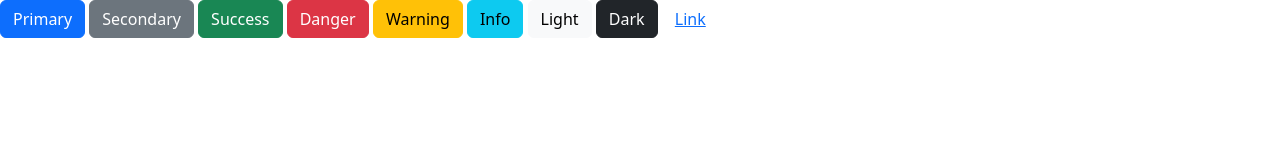
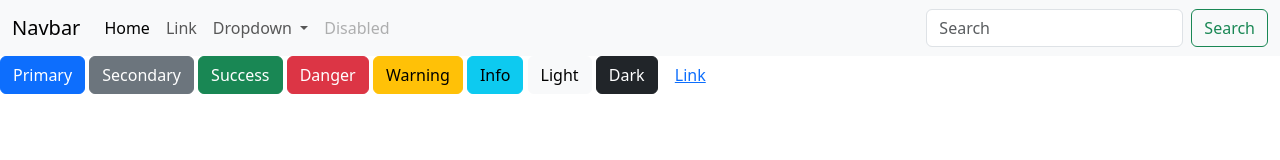
Before and after one commit to meirellesh/estudando-css, a plain HTML site: page aula7-07.06.23/index.html in a window 1280 px wide. Drawn offline with nearby package versions, Linux system fonts and the light colour scheme.

Commit message:
Bootstrap

```diff
--- a/aula7-07.06.23/index.html
+++ b/aula7-07.06.23/index.html
@@ -10,9 +10,84 @@
             integrity="sha384-9ndCyUaIbzAi2FUVXJi0CjmCapSmO7SnpJef0486qhLnuZ2cdeRhO02iuK6FUUVM"
             crossorigin="anonymous"
         />
-        <link rel="stylesheet" href="./css/styles.css">
+        <link rel="stylesheet" href="./css/styles.css" />
     </head>
     <body>
+        <nav class="navbar navbar-expand-lg bg-body-tertiary">
+            <div class="container-fluid">
+                <a class="navbar-brand" href="#">Navbar</a>
+                <button
+                    class="navbar-toggler"
+                    type="button"
+                    data-bs-toggle="collapse"
+                    data-bs-target="#navbarSupportedContent"
+                    aria-controls="navbarSupportedContent"
+                    aria-expanded="false"
+                    aria-label="Toggle navigation"
+                >
+                    <span class="navbar-toggler-icon"></span>
+                </button>
+                <div
+                    class="collapse navbar-collapse"
+                    id="navbarSupportedContent"
+                >
+                    <ul class="navbar-nav me-auto mb-2 mb-lg-0">
+                        <li class="nav-item">
+                            <a
+                                class="nav-link active"
+                                aria-current="page"
+                                href="#"
+                                >Home</a
+                            >
+                        </li>
+                        <li class="nav-item">
+                            <a class="nav-link" href="#">Link</a>
+                        </li>
+                        <li class="nav-item dropdown">
+                            <a
+                                class="nav-link dropdown-toggle"
+                                href="#"
+                                role="button"
+                                data-bs-toggle="dropdown"
+                                aria-expanded="false"
+                            >
+                                Dropdown
+                            </a>
+                            <ul class="dropdown-menu">
+                                <li>
+                                    <a class="dropdown-item" href="#">Action</a>
+                                </li>
+                                <li>
+                                    <a class="dropdown-item" href="#"
+                                        >Another action</a
+                                    >
+                                </li>
+                                <li><hr class="dropdown-divider" /></li>
+                                <li>
+                                    <a class="dropdown-item" href="#"
+                                        >Something else here</a
+                                    >
+                                </li>
+                            </ul>
+                        </li>
+                        <li class="nav-item">
+                            <a class="nav-link disabled">Disabled</a>
+                        </li>
+                    </ul>
+                    <form class="d-flex" role="search">
+                        <input
+                            class="form-control me-2"
+                            type="search"
+                            placeholder="Search"
+                            aria-label="Search"
+                        />
+                        <button class="btn btn-outline-success" type="submit">
+                            Search
+                        </button>
+                    </form>
+                </div>
+            </div>
+        </nav>
         <button type="button" class="btn btn-primary">Primary</button>
         <button type="button" class="btn btn-secondary">Secondary</button>
         <button type="button" class="btn btn-success">Success</button>
```
